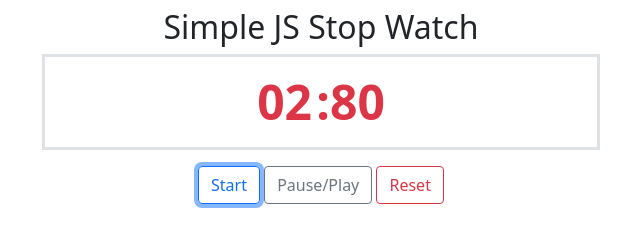
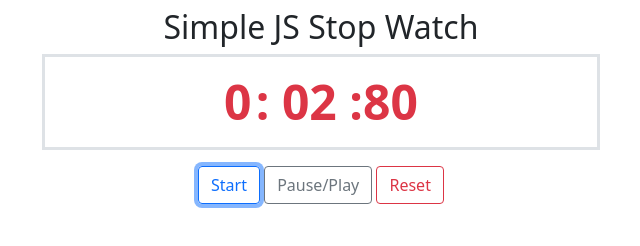
Before and after one commit to shadikur/JSWatch, a plain HTML site: page index.html in a window 1280 px wide. Both pictures are taken after a click on the button "Start". Shown: the whole page, without its empty margins (319-959 px from the left). Drawn offline with nearby package versions, Linux system fonts and the light colour scheme.

Commit message:
Update min

```diff
--- a/app.js
+++ b/app.js
@@ -5,9 +5,11 @@ const play = document.getElementById("play");
 const reset = document.getElementById("reset");
 let appendTens = document.getElementById("tens");
 let appendSeconds = document.getElementById("seconds");
+let appendMins = document.getElementById("mins");
 let Interval;
 let seconds = 00;
 let tens = 00;
+let mins = 00;
 
 // Start the timer in every seconds
 start.addEventListener("click", () => {
@@ -23,10 +25,12 @@ play.addEventListener("click", () => {
 // Reset button
 reset.addEventListener("click", () => {
   clearInterval(Interval);
+  mins = "00";
   tens = "00";
   seconds = "00";
   appendTens.innerHTML = tens;
   appendSeconds.innerHTML = seconds;
+  appendMins.innerHTML = mins;
 });
 
 function startTimer() {
@@ -38,7 +42,12 @@ function startTimer() {
   if (tens > 9) {
     appendTens.innerHTML = tens;
   }
-
+  if (mins <= 9) {
+    appendMins.innerHTML = "0" + mins;
+  }
+  if (tens > 9) {
+    appendMins.innerHTML = mins;
+  }
   if (tens > 99) {
     console.log("seconds");
     seconds++;
@@ -46,7 +55,6 @@ function startTimer() {
     tens = 0;
     appendTens.innerHTML = "0" + 0;
   }
-
   if (seconds > 9) {
     appendSeconds.innerHTML = seconds;
   }
--- a/index.html
+++ b/index.html
@@ -18,7 +18,12 @@
     </header>
     <section>
         <div class="timer-section h-25 border border-3 w-50 mx-auto">
-            <p class="fw-bold display-5 text-danger " id="timer"><p><span class="fw-bold display-5 text-danger " id="seconds">00</span> <span class="fw-bold display-5 text-danger ">:</span><span  class="fw-bold display-5 text-danger " id="tens">00</span></p></p>
+            <p class="fw-bold display-5 text-danger " id="timer">
+            <p><span class="fw-bold display-5 text-danger " id="mins">00</span> <span
+                class="fw-bold display-5 text-danger ">: <span class="fw-bold display-5 text-danger " id="seconds">00</span> <span
+                    class="fw-bold display-5 text-danger ">:</span><span class="fw-bold display-5 text-danger "
+                    id="tens">00</span></p>
+            </p>
         </div>
         <div class="button-section container p-3">
             <button class="btn btn-outline-primary" id="start">Start</button>
```
